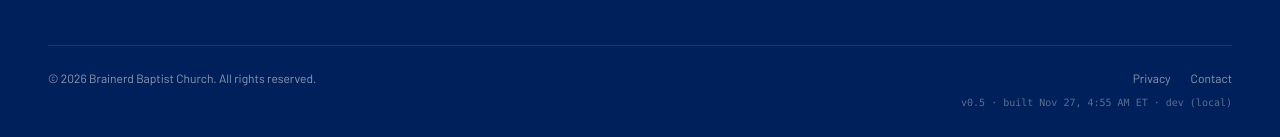
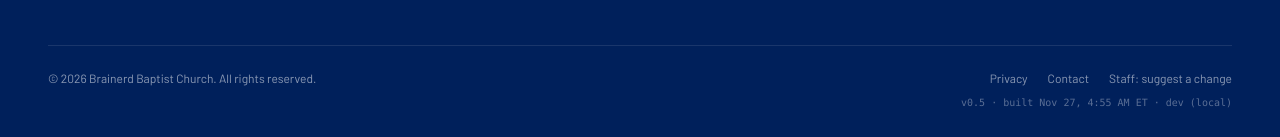
Before and after one commit to Brainerd-Baptist/bbc-website, a Next.js app: page /about in a window 1280 px wide. Shown: the part 6611-6748 px from the top of the page. Built offline with nearby package versions, Linux system fonts and the light colour scheme; no server answers; a web font is replaced by a local one.

Commit message:
Add a staff 'Suggest a change' link to the footer

```diff
--- a/components/footer/Footer.tsx
+++ b/components/footer/Footer.tsx
@@ -1,6 +1,7 @@
 import Link from "next/link";
 import { SITE, FOOTER_LINKS, HISPANIC_MINISTRY } from "@/lib/constants";
 import { getBuildInfo } from "@/lib/version";
+import SuggestChange from "./SuggestChange";
 
 const SOCIAL = [
   {
@@ -145,6 +146,7 @@ export default function Footer() {
           <div className="flex gap-5">
             <Link href="/privacy" className="hover:text-white/60 transition-colors">Privacy</Link>
             <Link href="/contact" className="hover:text-white/60 transition-colors">Contact</Link>
+            <SuggestChange />
           </div>
         </div>
 
--- /dev/null
+++ b/components/footer/SuggestChange.tsx
@@ -0,0 +1,45 @@
+"use client";
+
+import { useEffect, useRef } from "react";
+import { usePathname } from "next/navigation";
+
+/**
+ * "Suggest a change" for staff. Opens the website change request form on Brainerd HQ with
+ * this page already filled in, plus any text that was highlighted just before the click.
+ * Visitors who are not staff will simply land on a sign-in screen, so it is kept small.
+ */
+const FORM = "https://brainerdhq.app/website-requests/new";
+
+export default function SuggestChange() {
+  const pathname = usePathname() || "/";
+  const picked = useRef("");
+
+  useEffect(() => {
+    picked.current = "";
+    const onSelect = () => {
+      const t = window.getSelection()?.toString().trim() ?? "";
+      if (t) picked.current = t.slice(0, 500);
+    };
+    document.addEventListener("selectionchange", onSelect);
+    return () => document.removeEventListener("selectionchange", onSelect);
+  }, [pathname]);
+
+  const go = (e: React.MouseEvent<HTMLAnchorElement>) => {
+    const q = new URLSearchParams({ page: pathname });
+    if (picked.current) q.set("text", picked.current);
+    e.currentTarget.href = `${FORM}?${q.toString()}`;
+  };
+
+  return (
+    <a
+      href={`${FORM}?page=${encodeURIComponent(pathname)}`}
+      onClick={go}
+      onAuxClick={go}
+      target="_blank"
+      rel="noopener noreferrer"
+      className="hover:text-white/60 transition-colors"
+    >
+      Staff: suggest a change
+    </a>
+  );
+}
```
